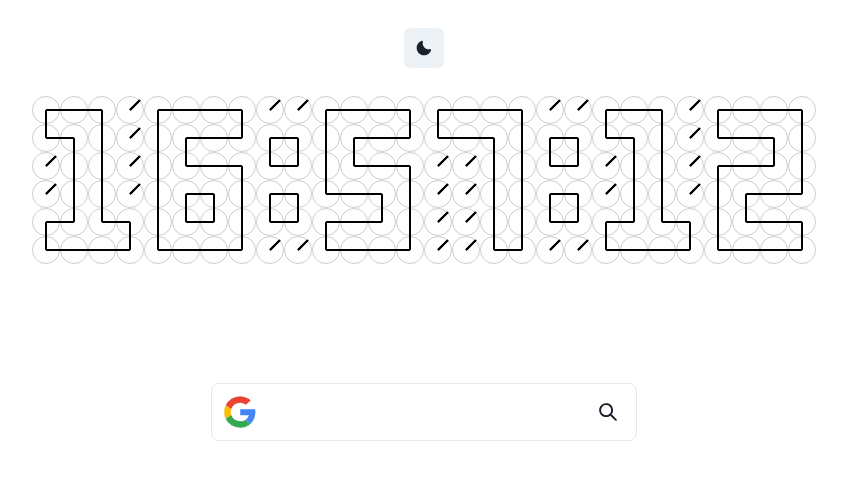
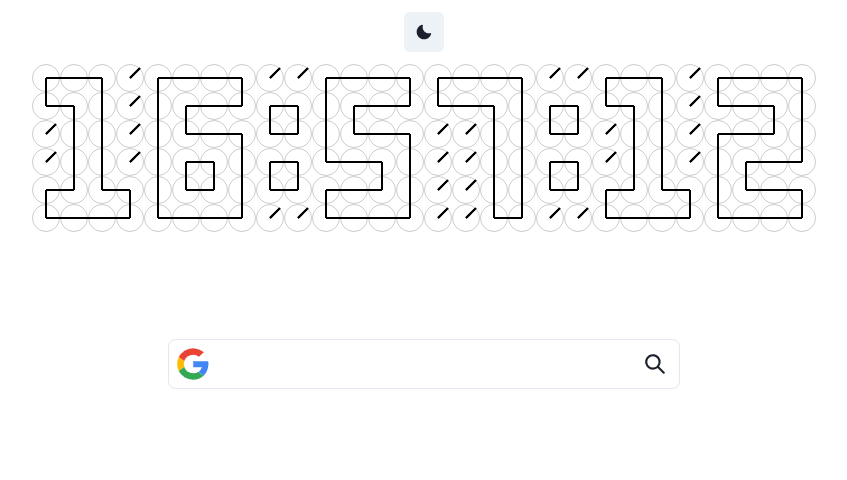
Before and after one commit to akazwz/start-page, a Next.js app: page / in a window 1280 px wide. Shown: the top 480 px of the page, without its empty margins (216-1063 px from the left). Built offline with nearby package versions, Linux system fonts and the light colour scheme.

Commit message:
styled search box

```diff
--- a/pages/index.tsx
+++ b/pages/index.tsx
@@ -1,11 +1,12 @@
 import { useEffect, useState } from 'react'
 import {
 	Box,
-	Center, HStack,
+	Center,
+	HStack,
 	IconButton,
 	Image,
 	Input,
-	useColorMode
+	useColorMode, useColorModeValue
 } from '@chakra-ui/react'
 import Head from 'next/head'
 import { MoonIcon, SearchIcon, SunIcon } from '@chakra-ui/icons'
@@ -48,18 +49,24 @@ const Home: NextPage = () => {
 		return () => clearInterval(interval)
 	}, [])
 
-	const baseSize = 36
+	const baseSize = 30
+
+	const inputActiveBg = useColorModeValue('gray.50', 'blackAlpha.500')
+
+	const handleSearchButtonClock = () => {
+
+	}
 
 	return (
 		<>
 			<Head>
 				<title>Start Page</title>
 			</Head>
-			<Box>
-				<Center m={7}>
+			<Box padding={3}>
+				<Center>
 					<IconButton onClick={toggleColorMode} aria-label={'toggle color mode'} icon={toggleColorModeIcon} />
 				</Center>
-				<Center m={7}>
+				<Center m={3}>
 					<NumbersClock value={hours} isDark={colorMode === 'dark'} size={baseSize} />
 					<SymbolClock value={':'} isDark={colorMode === 'dark'} size={baseSize} />
 					<NumbersClock value={minutes} isDark={colorMode === 'dark'} size={baseSize} />
@@ -67,11 +74,38 @@ const Home: NextPage = () => {
 					<NumbersClock value={seconds} isDark={colorMode === 'dark'} size={baseSize} />
 				</Center>
 				<Center minHeight="30vh">
-					<HStack spacing={0} borderWidth={1} rounded="lg" padding={1}>
-						<IconButton size="lg" icon={<Image src={'/google.png'} draggable={false} alt="" />}
-						            aria-label={'search regine'} variant="ghost" />
-						<Input size="lg" rounded="lg" borderStyle="hidden" />
-						<IconButton size="lg" aria-label={'search'} icon={<SearchIcon />} variant="ghost" />
+					<HStack
+						spacing={0}
+						borderWidth={1}
+						rounded="lg"
+						padding={1}
+						backgroundColor={'transparent'}
+						_focusWithin={{
+							backgroundColor: inputActiveBg
+						}}
+						_hover={{
+							backgroundColor: inputActiveBg
+						}}
+						width={'lg'}
+					>
+						<IconButton
+							icon={<Image src={'/google.png'} draggable={false} alt="" />}
+							aria-label={'search regine'} variant="ghost"
+						/>
+						<Input
+							outline={0}
+							backgroundColor={'transparent'}
+							_focus={{
+								outline: 'none'
+							}}
+							rounded="lg"
+							border={'none'}
+						/>
+						<IconButton
+							aria-label={'search'}
+							icon={<SearchIcon fontSize="xl"/>}
+							variant="ghost"
+						/>
 					</HStack>
 				</Center>
 			</Box>
--- a/src/theme/components/index.ts
+++ b/src/theme/components/index.ts
@@ -1,7 +1,9 @@
 import Button from './button'
+import Input from './input'
 
 const components = {
 	Button,
+	Input,
 }
 
 export default components
--- /dev/null
+++ b/src/theme/components/input.ts
@@ -0,0 +1,11 @@
+import { StyleConfig } from '@chakra-ui/theme-tools'
+
+const Input: StyleConfig = {
+	baseStyle: {
+		_focus: {
+			outline: 'none',
+		},
+	},
+}
+
+export default Input
```
